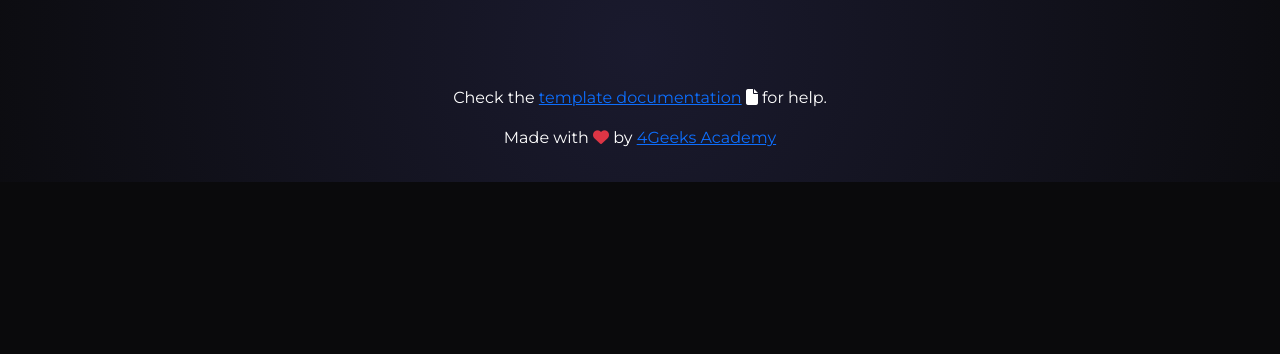
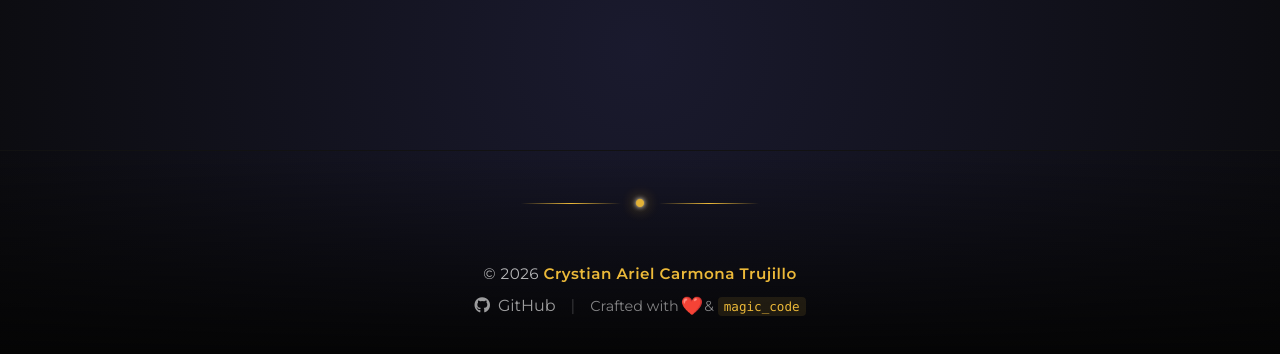
Before and after one commit to 4GeeksAcademy/Blog-hpotter-Crys, a React (Vite) app: page / in a window 1280 px wide. Shown: the part 2751-3105 px from the top of the page. Before the commit the page ends 2933 px from the top, so only its background shows below. Built offline with nearby package versions, Linux system fonts and the light colour scheme; no server answers.

Commit message:
pendiente revision y entrega

```diff
--- a/src/components/Footer.jsx
+++ b/src/components/Footer.jsx
@@ -1,11 +1,38 @@
+import React from "react";
+
 export const Footer = () => (
-	<footer className="footer mt-auto py-3 text-center">
-		<p>
-			Check the <a target="_blank" href="https://4geeks.com/docs/start/start-react-advanced">template documentation</a> <i className="fa-solid fa-file"></i> for help.
-		</p>
-		<p>
-			Made with <i className="fa fa-heart text-danger" /> by{" "}
-			<a href="http://www.4geeksacademy.com">4Geeks Academy</a>
-		</p>
-	</footer>
+  <footer className="footer-magic-container">
+    {/* Línea superior con el punto mágico (Sección de separación) */}
+    <div className="footer-separator">
+      <div className="magic-line"></div>
+      <div className="magic-dot"></div>
+      <div className="magic-line"></div>
+    </div>
+
+    <div className="container py-4">
+      <div className="row align-items-center">
+        <div className="col-12 text-center">
+          <p className="footer-copyright mb-2">
+            © 2026 <span className="text-gold fw-bold">Crystian Ariel Carmona Trujillo</span>
+          </p>
+
+          <div className="footer-nav mb-3">
+            <a
+              href="https://github.com/crysc4rmon4-web"
+              target="_blank"
+              rel="noopener noreferrer"
+              className="footer-link-gold"
+            >
+              <i className="fa-brands fa-github me-2"></i>GitHub
+            </a>
+            <span className="footer-divider">|</span>
+            <span className="footer-craft">
+              Crafted with <span className="heart-magic">❤️</span> & <code>magic_code</code>
+            </span>
+          </div>
+
+        </div>
+      </div>
+    </div>
+  </footer>
 );
--- a/src/index.css
+++ b/src/index.css
@@ -861,3 +861,119 @@ h1, h2, h3, .h-magic {
         font-size: 2.5rem;
     }
 }
+
+/* ============================================================
+   SECCIÓN 5: FOOTER - THE FINAL SPELL
+   ============================================================ */
+
+.footer-magic-container {
+    background: linear-gradient(to top, #050505 0%, transparent 100%);
+    padding-top: 3rem;
+    position: relative;
+    border-top: 1px solid rgba(255, 255, 255, 0.05);
+    margin-top: 5rem; /* Separación del contenido principal */
+}
+
+/* Separador Mágico de firma */
+.footer-separator {
+    display: flex;
+    align-items: center;
+    justify-content: center;
+    gap: 15px;
+    margin-bottom: 2rem;
+}
+
+.magic-line {
+    height: 1px;
+    width: 100px;
+    background: linear-gradient(90deg, transparent, var(--gold-primary), transparent);
+}
+
+.magic-dot {
+    width: 8px;
+    height: 8px;
+    background: var(--gold-primary);
+    border-radius: 50%;
+    box-shadow: 0 0 15px var(--gold-primary), 0 0 5px #fff;
+    animation: pulse-dot 2s infinite;
+}
+
+@keyframes pulse-dot {
+    0%, 100% { transform: scale(1); opacity: 1; }
+    50% { transform: scale(1.5); opacity: 0.5; }
+}
+
+/* Tipografía y Enlaces */
+.footer-copyright {
+    font-family: var(--font-standard);
+    font-size: 0.95rem;
+    color: rgba(255, 255, 255, 0.7);
+    letter-spacing: 0.5px;
+}
+
+.text-gold {
+    color: var(--gold-primary);
+}
+
+.footer-link-gold {
+    color: rgba(255, 255, 255, 0.6);
+    text-decoration: none;
+    transition: var(--transition-smooth);
+    font-weight: 500;
+}
+
+.footer-link-gold:hover {
+    color: var(--gold-primary);
+    text-shadow: 0 0 8px var(--gold-glow);
+}
+
+.footer-divider {
+    margin: 0 15px;
+    color: rgba(255, 255, 255, 0.2);
+}
+
+.footer-craft {
+    color: rgba(255, 255, 255, 0.5);
+    font-size: 0.9rem;
+}
+
+.footer-craft code {
+    background: rgba(236, 185, 57, 0.1);
+    color: var(--gold-primary);
+    padding: 2px 6px;
+    border-radius: 4px;
+}
+
+/* Corazón animado */
+.heart-magic {
+    display: inline-block;
+    color: var(--red-accent);
+    animation: heartBeat 1.5s infinite;
+}
+
+@keyframes heartBeat {
+    0%, 100% { transform: scale(1); }
+    10% { transform: scale(1.3); }
+    20% { transform: scale(1.1); }
+    30% { transform: scale(1.4); }
+}
+
+.footer-disclaimer {
+    font-size: 0.75rem;
+    color: rgba(255, 255, 255, 0.3);
+    text-transform: uppercase;
+    letter-spacing: 1px;
+    margin-top: 10px;
+}
+
+/* Responsive */
+@media (max-width: 576px) {
+    .footer-nav {
+        display: flex;
+        flex-direction: column;
+        gap: 10px;
+    }
+    .footer-divider {
+        display: none;
+    }
+}
```
